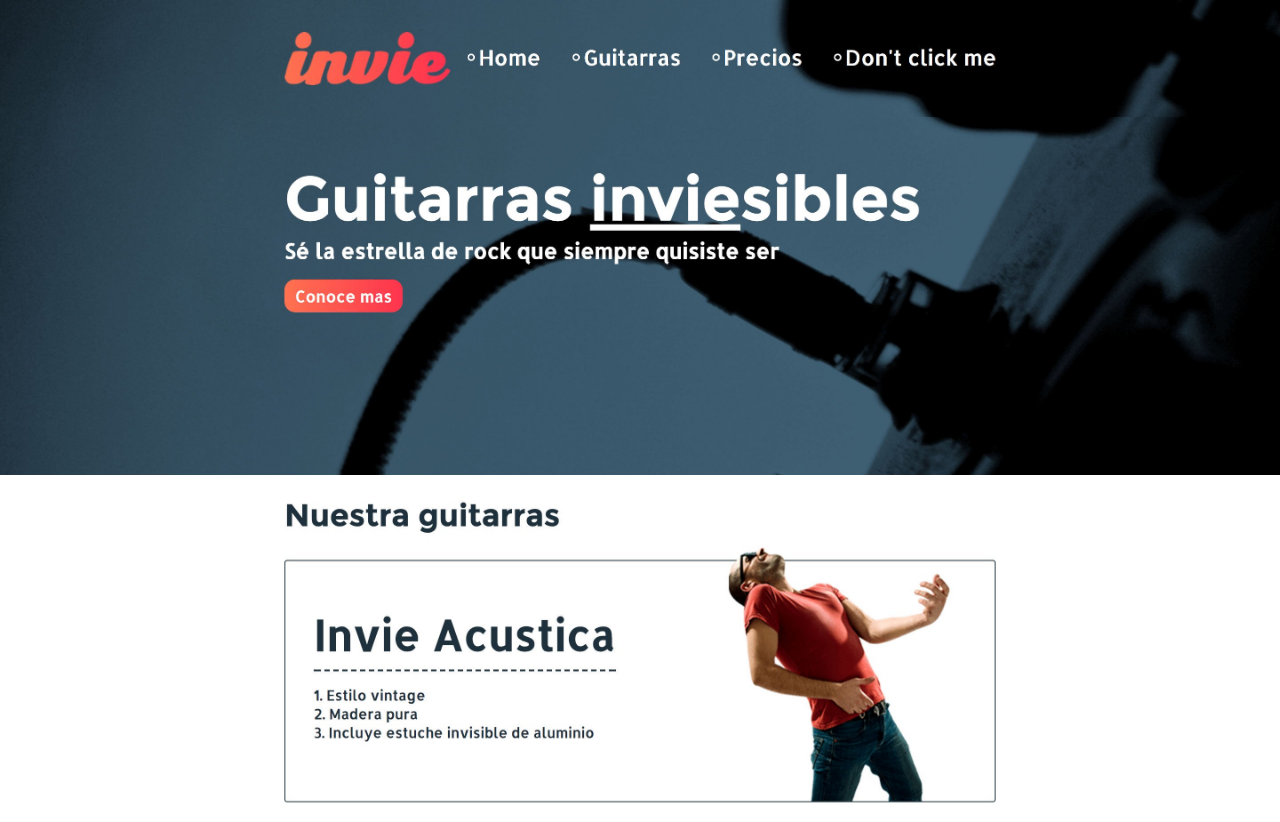
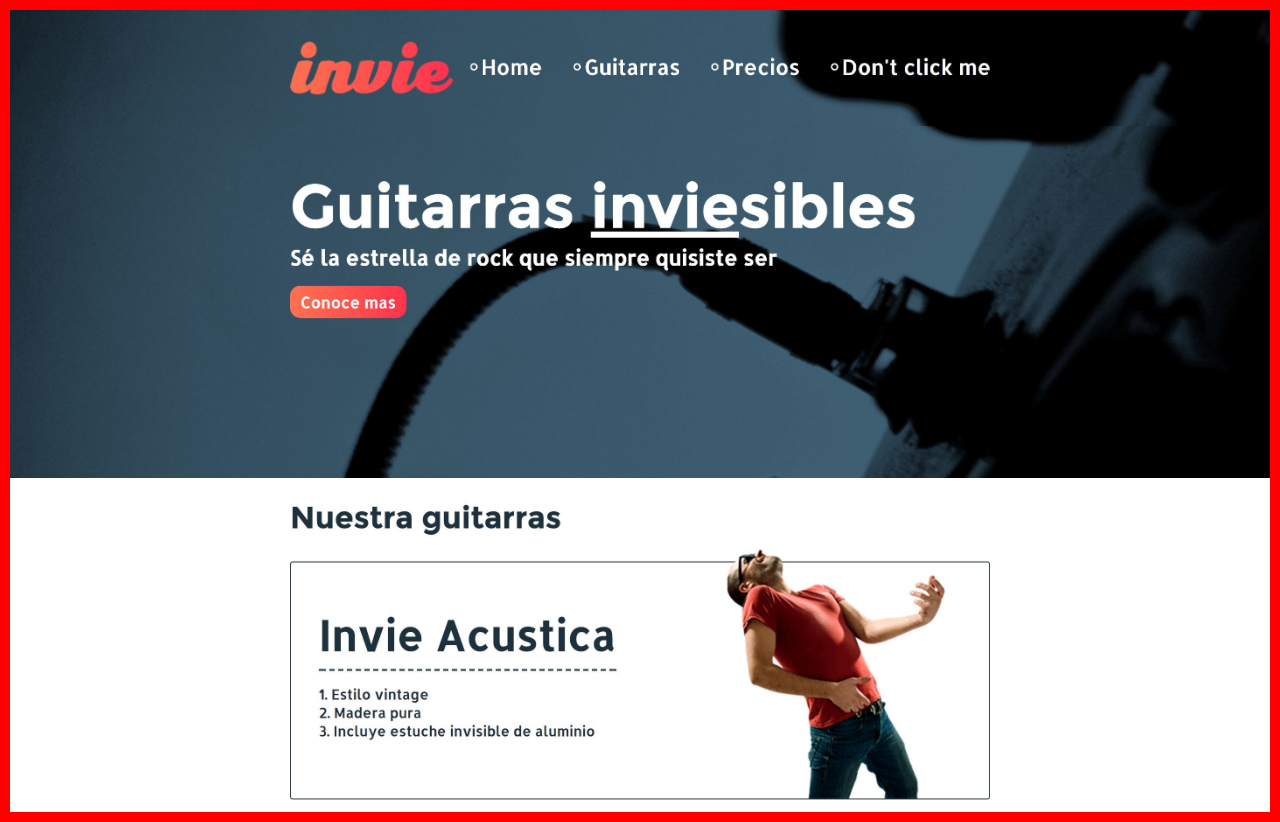
Before and after one commit to juanrobles95/invie-github-jr, a plain HTML site: page index.html in a window 1280 px wide. Drawn offline with Linux system fonts and the light colour scheme.

Commit message:
hotfix 1

```diff
--- a/index.html
+++ b/index.html
@@ -6,6 +6,7 @@
     <style media="screen">
       body{
         margin: 0;
+        border: 10px solid red;
       }
       img{
         max-width: 100%;
```
